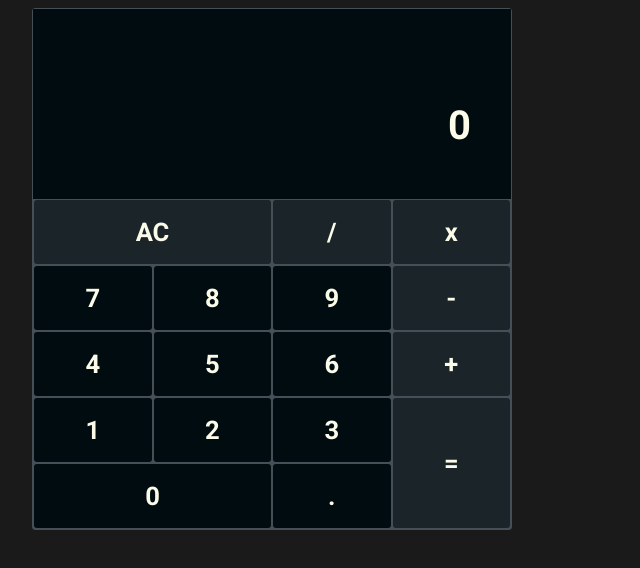
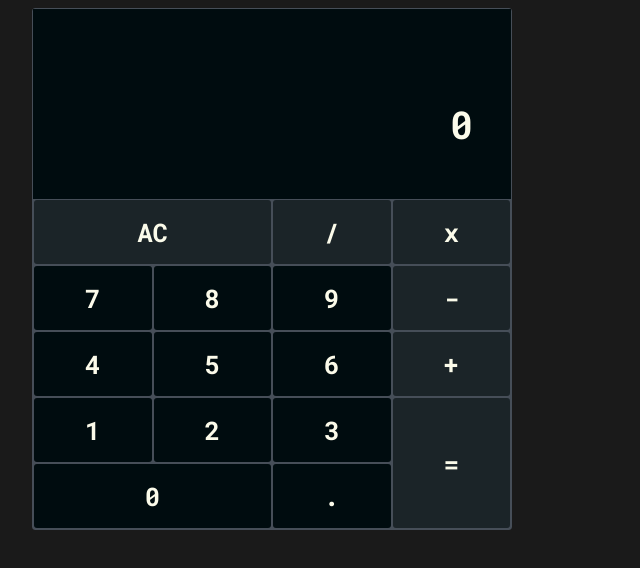
Before and after one commit to jeremy-ebinum/fcc-javascript-calculator, a React app: page / in a window 1280 px wide. Shown: the top 568 px of the page, without its empty margins (0-640 px from the left). Built offline with nearby package versions, Linux system fonts and the light colour scheme.

Commit message:
ui: update styling

```diff
--- a/src/components/App/App.jsx
+++ b/src/components/App/App.jsx
@@ -202,7 +202,7 @@ const App = () => {
   );
 
   return (
-    <div className="o-container">
+    <div className="o-wrapper">
       <div className="c-calculator">
         <Display top={memory} bottom={currentVal} />
 
--- a/src/components/App/App.scss
+++ b/src/components/App/App.scss
@@ -1,38 +1,35 @@
 @import "../../styles/partials/variables";
+
+/* SASS VARIABLES
+*******************************************************************************/
+$body-bg-color: hsl(0, 0%, 10%);
+$info-color: hsla(197, 71%, 50%, 75%);
+$secondary-color: hsl(195, 20%, 13%);
+$danger-color: hsla(0, 100%, 50%, 75%);
+$warning-color: hsl(60, 67%, 40%);
+$light-color: hsl(60, 67%, 95%);
+$dark-color: hsl(194, 100%, 3%);
+$accent-color-1: hsl(214, 11%, 31%);
+$accent-color-2: hsl(215, 34%, 55%);
 
 /* CSS VARIABLES
 *******************************************************************************/
 :root {
-  --body-bg-color: hsl(0, 0%, 10%);
-  --primary-color: hsl(194, 100%, 3%);
-  --secondary-color: hsl(195, 20%, 13%);
-  --accent-color-1: hsl(214, 11%, 31%);
-  --accent-color-2: hsl(215, 34%, 55%);
-  --light-text-color: hsl(60, 67%, 95%);
-  --dark-text-color: hsl(194, 100%, 3%);
-  --history-text-color: hsl(60, 67%, 40%);
-  --btn-scroller-bg-color: hsla(194, 100%, 3%, 75%);
-  --btn-scroller-text-color: hsla(60, 67%, 85%, 50%);
-  --btn-scroller-hover-text-color: hsla(60, 67%, 85%, 90%);
-  --btn-scroller-hover-bg-color: hsla(214, 11%, 21%, 50%);
   --calculator-w: 280px;
-  --alert-error-bg-color: hsla(0, 100%, 50%, 75%);
-  --alert-info-bg-color: hsla(197, 71%, 50%, 75%);
   --calculator-display-h: 110px;
-  --calculator-display-bg-color: var(--primary-color);
-  --display-top-font-size: 1.2rem;
-  --display-bottom-font-size: 1.6rem;
+  --display-top-font-size: 1rem;
+  --display-bottom-font-size: 1.5rem;
   --calculator-cmd-h: 3rem;
   --calculator-cmd-font-size: 1.2rem;
   --btn-small-w: 25px;
-  --btn-small-h: 35px;
+  --btn-small-h: 30px;
 }
 
 /* GENERAL STYLES
 *******************************************************************************/
 body {
-  background-color: var(--body-bg-color);
-  color: var(--light-text-color);
+  background-color: $body-bg-color;
+  color: $light-color;
 }
 
 /* UTILITIES
@@ -43,7 +40,7 @@ body {
 
 /* COMPONENTS
 *******************************************************************************/
-.o-container {
+.o-wrapper {
   min-height: 100vh;
   width: 100%;
   display: flex;
@@ -55,6 +52,7 @@ body {
 .c-btn {
   font-family: $font-family-base;
   display: flex;
+  appearance: none;
   justify-content: center;
   align-items: center;
   text-align: center;
@@ -64,26 +62,24 @@ body {
   height: 100%;
   margin: 0;
   text-decoration: none;
-  background: var(--primary-color);
-  color: var(--light-text-color);
   font-size: inherit;
   font-weight: 700;
+  background: $dark-color;
+  color: $light-color;
   cursor: pointer;
-  transition: background-color 400ms ease, color 200ms ease, transform 0.3s ease;
-  -webkit-appearance: none;
-  -moz-appearance: none;
+  transition: all 200ms ease;
 
   &:hover {
-    background: var(--accent-color-1);
+    background: $accent-color-1;
   }
 }
 
 .c-btn.c-btn--alt {
-  background: var(--secondary-color);
+  background: $secondary-color;
 
   &:hover {
-    background: var(--accent-color-2);
-    color: var(--dark-text-color);
+    background: $accent-color-2;
+    color: $dark-color;
   }
 }
 
@@ -91,26 +87,26 @@ body {
   width: var(--btn-small-w);
   height: var(--btn-small-h);
   border-radius: 25%;
-  color: var(--btn-scroller-text-color);
-  background: var(--btn-scroller-bg-color);
+  background: $dark-color;
+  color: lighten($color: $accent-color-1, $amount: 15);
 
   &:hover {
-    background: var(--btn-scroller-hover-bg-color);
-    color: var(--btn-scroller-hover-text-color);
+    background: rgba($color: $accent-color-1, $alpha: 50);
+    color: $light-color;
   }
 }
 
 .c-calculator {
   width: var(--calculator-w);
-  border: 1px solid var(--accent-color-1);
+  border: 1px solid $accent-color-1;
   border-radius: 3px;
   margin-top: 1rem;
 }
 
 .c-alert {
   width: var(--calculator-w);
-  background: var(--primary-color);
-  color: var(--light-text-color);
+  background: $dark-color;
+  color: $light-color;
   text-align: center;
   padding: 0.3rem 0.75rem;
   margin: 0.5rem;
@@ -118,11 +114,11 @@ body {
 }
 
 .c-alert.c-alert--error {
-  background: var(--alert-error-bg-color);
+  background: $danger-color;
 }
 
 .c-alert.c-alert--info {
-  background: var(--alert-info-bg-color);
+  background: $info-color;
 }
 
 .c-display,
@@ -140,7 +136,7 @@ body {
   grid-gap: 0 5px;
   padding: 1rem 0.5rem;
   height: var(--calculator-display-h);
-  background-color: var(--calculator-display-bg-color);
+  background-color: $dark-color;
 }
 
 .c-display__top,
@@ -168,9 +164,8 @@ body {
   bottom: 10%;
   font-weight: 400;
   font-size: var(--display-top-font-size);
-  letter-spacing: 1px;
   vertical-align: baseline;
-  color: var(--history-text-color);
+  color: $warning-color;
 }
 
 .c-display__bottom {
@@ -182,8 +177,7 @@ body {
   margin-top: 0.5rem;
   font-weight: 700;
   font-size: var(--display-bottom-font-size);
-  color: var(--light-text-color);
-  letter-spacing: 2px;
+  color: $light-color;
 }
 
 .c-display__top-scroller-left,
@@ -212,7 +206,7 @@ body {
 .c-operations {
   display: grid;
   gap: 2px;
-  background-color: var(--accent-color-1);
+  background-color: $accent-color-1;
   grid-template-columns: repeat(4, 1fr);
   padding: 1px;
 }
@@ -242,7 +236,7 @@ body {
     --calculator-w: 340px;
     --calculator-display-h: 120px;
     --display-top-font-size: 1.1rem;
-    --display-bottom-font-size: 1.8rem;
+    --display-bottom-font-size: 1.7rem;
   }
 }
 
@@ -257,7 +251,7 @@ body {
     --calculator-w: 480px;
     --calculator-display-h: 175px;
     --display-top-font-size: 1.3rem;
-    --display-bottom-font-size: 2.5rem;
+    --display-bottom-font-size: 2.4rem;
     --calculator-cmd-h: 4rem;
     --btn-small-w: 25px;
     --btn-small-h: 35px;
@@ -273,7 +267,7 @@ body {
     --calculator-display-h: 190px;
   }
 
-  .o-container {
+  .o-wrapper {
     justify-content: flex-start;
     align-items: flex-start;
   }
--- a/src/components/Display/diplayUtils.js
+++ b/src/components/Display/diplayUtils.js
@@ -33,15 +33,14 @@ export const getBottomTxtProps = () => {
   const displayCoords = displayElem.getBoundingClientRect();
   const txtCoords = txtElem.getBoundingClientRect();
 
-  const { fontSize, letterSpacing } = window.getComputedStyle(txtElem);
-  const scrollAmount = parseInt(fontSize, 10) + parseInt(letterSpacing, 10);
+  const { fontSize } = window.getComputedStyle(txtElem);
 
   return {
     top: txtCoords.top - displayCoords.top,
     right: txtCoords.right - displayCoords.right,
     bottom: txtCoords.bottom - displayCoords.bottom,
     left: txtCoords.left - displayCoords.left,
-    scrollAmount,
+    scrollAmount: parseInt(fontSize, 10),
   };
 };
 
@@ -54,14 +53,13 @@ export const getTopTxtProps = () => {
   const displayCoords = displayElem.getBoundingClientRect();
   const txtCoords = txtElem.getBoundingClientRect();
 
-  const { fontSize, letterSpacing } = window.getComputedStyle(txtElem);
-  const scrollAmount = parseInt(fontSize, 10) + parseInt(letterSpacing, 10);
+  const { fontSize } = window.getComputedStyle(txtElem);
 
   return {
     top: txtCoords.top - displayCoords.top,
     right: txtCoords.right - displayCoords.right,
     bottom: txtCoords.bottom - displayCoords.bottom,
     left: txtCoords.left - displayCoords.left,
-    scrollAmount,
+    scrollAmount: parseInt(fontSize, 10),
   };
 };
--- a/src/styles/partials/_variables.scss
+++ b/src/styles/partials/_variables.scss
@@ -1,9 +1,10 @@
-@import url("https://fonts.googleapis.com/css2?family=Roboto:wght@100;300;400;500;700&display=swap");
+@import url("https://fonts.googleapis.com/css2?family=Roboto+Mono:wght@400;700&display=swap");
 
 $font-family-sans-serif: "Helvetica Neue", Helvetica, Arial, sans-serif !default;
 $font-family-serif: Georgia, "Times New Roman", Times, serif !default;
-$font-family-monospace: Monaco, Menlo, Consolas, "Courier New", monospace !default;
-$font-family-base: "Roboto", "Helvetica Neue", Helvetica, Arial, sans-serif !default;
+$font-family-monospace: "Roboto Mono", Monaco, Menlo, Consolas, "Courier New",
+  monospace !default;
+$font-family-base: $font-family-monospace;
 
 $font-size-base: 1rem !default;
 
```
